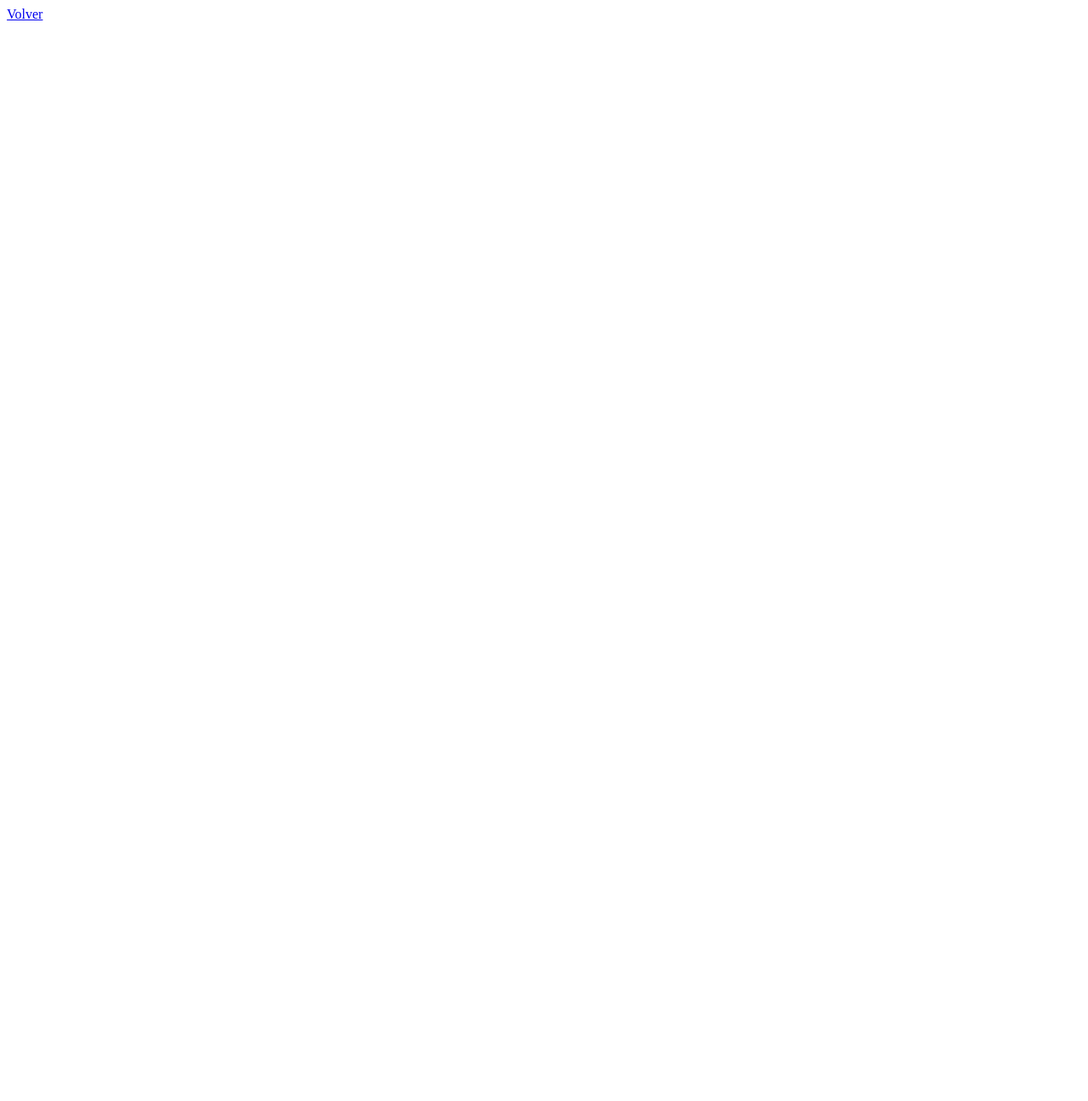
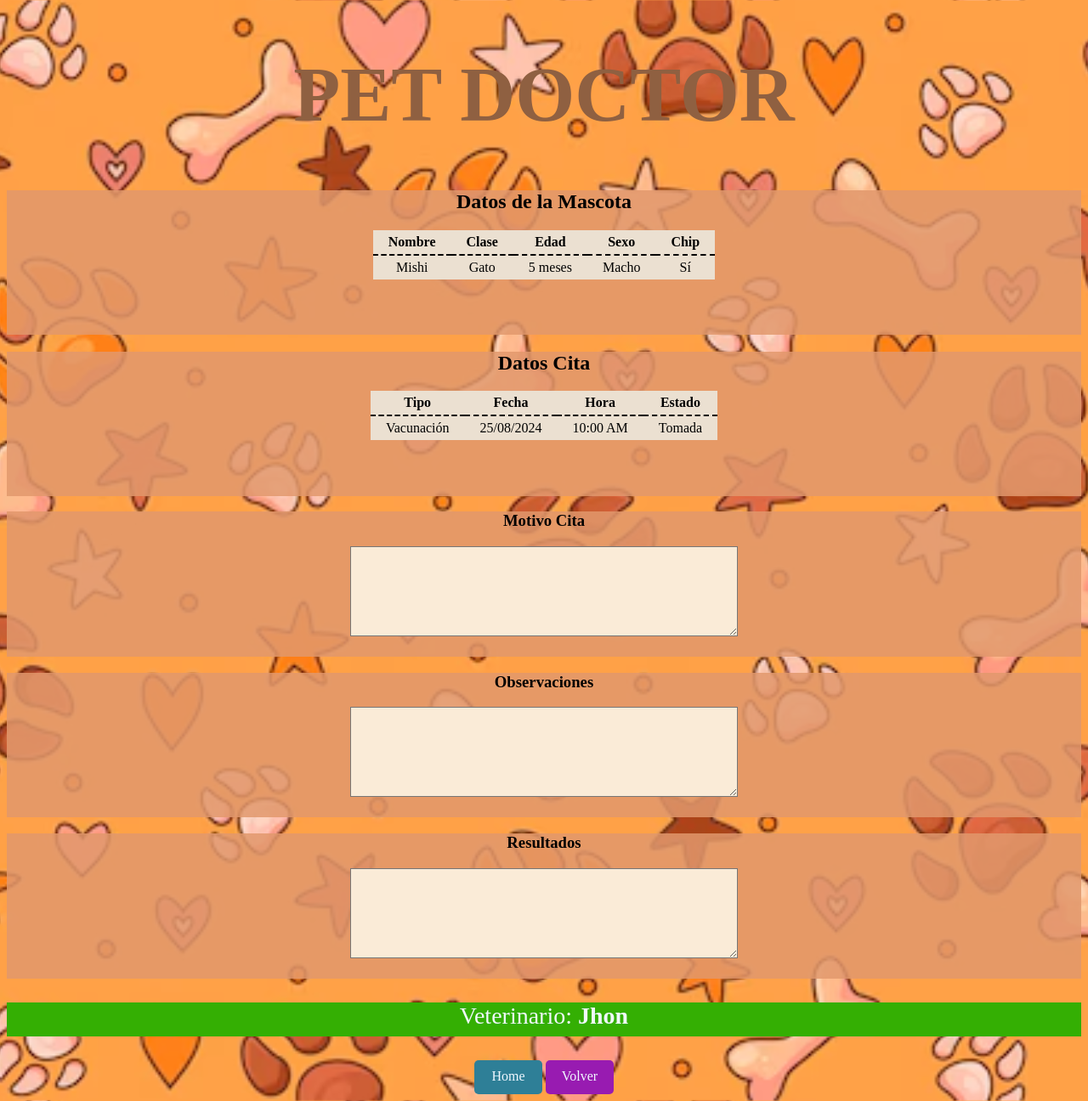
Before and after one commit to cristcha/proyecto_curso_frontend, a plain HTML site: page static/html/consultaCita.html in a window 1280 px wide. Shown: the whole page at 85% size. Before the commit the page ends 800 px from the top, so only its background shows below. Drawn offline with Linux system fonts and the light colour scheme; files that its build step writes are made by us from their sources.

Commit message:
Implementación y diseño de las secciones consultar y consultar cita, cambios menores consultar usuario

```diff
--- a/css/consultaCita.css
+++ b/css/consultaCita.css
@@ -0,0 +1,86 @@
+body {
+    text-align: center;
+    background-image: url("../static/img/home.jpg");
+    background-size: cover;
+    background-position: center;
+}
+
+h1 {
+    text-align: center;
+    color: #8f6041;
+    font-size: 90px;
+    font-weight: 900;
+}
+
+div {
+    background-color: rgba(226, 152, 109, 0.842);
+    padding-bottom: 20px;
+}
+
+#datosMascota, #datosCita {
+    height: 150px;
+}
+
+table, td, tr, th {
+    width: auto;
+    border-collapse: collapse;
+    background-color: rgba(235, 225, 211, 0.801);
+}
+
+th, td {
+    padding: 5px 18px;
+}
+
+th {
+    border-bottom: 2px dashed black;
+}
+
+table {
+    margin: 0 auto;
+}
+
+div textarea {
+    width: 450px;
+    height: 100px;
+    background-color: antiquewhite;
+}
+
+#b-home {
+    display: inline-block;
+    background-color: rgb(46, 127, 151);
+    color: aliceblue;
+    width: 80px;
+    height: 30px;
+    text-align: center;
+    padding-top: 10px;
+    text-decoration: none;
+    border-radius: 5px;
+}
+
+p {
+    font-size: 28px;
+    background-color: rgb(52, 175, 3);
+    color: aliceblue;
+    height: 40px;
+}
+
+#b-home:hover {
+    background-color: rgb(76, 145, 167);
+    cursor: pointer;
+}
+#b-volver {
+    display: inline-block;
+    background-color: rgb(152, 27, 177);
+    color: aliceblue;
+    width: 80px;
+    height: 30px;
+    text-align: center;
+    padding-top: 10px;
+    text-decoration: none;
+    border-radius: 5px;
+}
+
+#b-volver:hover {
+    background-color: rgb(59, 21, 90);
+    cursor: pointer;
+}
--- a/css/consultaUsuario.css
+++ b/css/consultaUsuario.css
@@ -44,10 +44,12 @@ table {
 }
 
 #datos div {
-    width: 48%;
     display: inline-block;
 }
 
+#datos div:first-child {
+    margin-right: 40px;
+}
 
 input {
     margin-left: 10px;
@@ -55,20 +57,19 @@ input {
     margin-bottom: 25px;
 }
 
-a{
-    margin-top: 45px;
-    display: inline-block;
-    padding: 10px 20px;
-    font-size: 16px;
-    color: rgb(255, 255, 255);
-    background-color: #45a049; /* Color de fondo */
+.b-detalle {
+    background-color: rgb(63, 154, 228);
+    color: aliceblue;
     border: none;
+    padding: 5px;
     border-radius: 5px;
-    text-decoration: none;
-    text-align: center;
+    font-weight: bold;
+}
+
+.b-detalle:hover {
+    background-color: rgb(26, 99, 128);
     cursor: pointer;
-    }
-
+}
 .b-reagendar {
     background-color: rgb(63, 63, 228);
     color: aliceblue;
@@ -95,3 +96,36 @@ a{
     background-color: rgb(26, 26, 128);
     cursor: pointer;
 }
+
+#b-home {
+    display: inline-block;
+    background-color: rgb(46, 127, 151);
+    color: aliceblue;
+    width: 80px;
+    height: 30px;
+    text-align: center;
+    padding-top: 10px;
+    text-decoration: none;
+    border-radius: 5px;
+}
+
+#b-home:hover {
+    background-color: rgb(76, 145, 167);
+    cursor: pointer;
+}
+#b-volver {
+    display: inline-block;
+    background-color: rgb(152, 27, 177);
+    color: aliceblue;
+    width: 80px;
+    height: 30px;
+    text-align: center;
+    padding-top: 10px;
+    text-decoration: none;
+    border-radius: 5px;
+}
+
+#b-volver:hover {
+    background-color: rgb(59, 21, 90);
+    cursor: pointer;
+}
--- a/css/consultar.css
+++ b/css/consultar.css
@@ -1,9 +1,30 @@
+body {
+    background-image: url("../static/img/home.jpg");
+    background-size: cover;
+    background-position: center;
+}
+
 h1 {
     text-align: center;
-    font-size: 80px;
-    margin-top: 70px;
-    color: #200c0c9e;
+    color: #8f6041;
+    font-size: 90px;
+    font-weight: 900;
 }
+
+section div {
+    background-color: rgba(36, 123, 223, 0.425);
+    height: 250px;
+}
+
+section div:first-child {
+    margin-right: 60px;
+}
+
+h2 {
+    color: #e4e3e9;
+    background-color: rgba(8, 8, 17, 0.795);
+}
+
 
 section {
     width: 100%;
@@ -12,8 +33,9 @@ section {
 
 div {
     display: inline-block;
-    width: 40%;
+    width: 30%;
     text-align: center;
+    box-shadow: 1px 5px 10px;
 }
 
 div label {
@@ -22,4 +44,45 @@ div label {
 
 div input {
     margin-top: 20px;
+    margin-bottom: 30px;
+    height: 30px;
 }
+
+#volver {
+    margin-top: 130px;
+    width: 100%;
+    box-shadow: none;
+}
+
+.b-consultar {
+    display: inline-block;
+    background-color: rgb(18, 69, 146);
+    color: aliceblue;
+    width: 80px;
+    height: 30px;
+    text-align: center;
+    padding-top: 10px;
+    text-decoration: none;
+    border-radius: 5px;
+}
+
+.b-consultar:hover {
+    background-color: rgb(19, 52, 102);
+    cursor: pointer;
+}
+#b-volver {
+    display: inline-block;
+    background-color: rgb(152, 27, 177);
+    color: aliceblue;
+    width: 80px;
+    height: 30px;
+    text-align: center;
+    padding-top: 10px;
+    text-decoration: none;
+    border-radius: 5px;
+}
+
+#b-volver:hover {
+    background-color: rgb(59, 21, 90);
+    cursor: pointer;
+}
--- a/static/html/consultaCita.html
+++ b/static/html/consultaCita.html
@@ -1,12 +1,71 @@
 <!DOCTYPE html>
 <html lang="en">
-<head>
-    <meta charset="UTF-8">
-    <meta name="viewport" content="width=device-width, initial-scale=1.0">
+  <head>
+    <meta charset="UTF-8" />
+    <meta name="viewport" content="width=device-width, initial-scale=1.0" />
     <title>Consultar Cita</title>
-    <link rel="stylesheet" href="../css/consultaCita.css">
-</head>
-<body>
-    <a href="home.html">Volver</a>
-</body>
+    <link rel="stylesheet" href="../../css/consultaCita.css" />
+  </head>
+  <body>
+    <h1>PET DOCTOR</h1>
+    <div id="datosMascota">
+      <h2>Datos de la Mascota</h2>
+      <table>
+        <thead>
+          <tr>
+            <th>Nombre</th>
+            <th>Clase</th>
+            <th>Edad</th>
+            <th>Sexo</th>
+            <th>Chip</th>
+          </tr>
+        </thead>
+        <tbody>
+          <tr>
+            <td>Mishi</td>
+            <td>Gato</td>
+            <td>5 meses</td>
+            <td>Macho</td>
+            <td>S&iacute;</td>
+          </tr>
+        </tbody>
+      </table>
+    </div>
+    <div id="datosCita">
+      <h2>Datos Cita</h2>
+      <table>
+        <thead>
+          <tr>
+            <th>Tipo</th>
+            <th>Fecha</th>
+            <th>Hora</th>
+            <th>Estado</th>
+          </tr>
+        </thead>
+        <tbody>
+          <tr>
+            <td>Vacunaci&oacute;n</td>
+            <td>25/08/2024</td>
+            <td>10:00 AM</td>
+            <td>Tomada</td>
+          </tr>
+        </tbody>
+      </table>
+    </div>
+    <div>
+        <h3>Motivo Cita</h3>
+        <textarea name="" id=""></textarea>
+    </div>
+    <div>
+        <h3>Observaciones</h3>
+        <textarea name="" id=""></textarea>
+    </div>
+    <div>
+        <h3>Resultados</h3>
+        <textarea name="" id=""></textarea>
+    </div>
+    <p>Veterinario: <b>Jhon</b></p>
+    <a href="home.html" id="b-home">Home</a>
+    <a href="consultar.html" id="b-volver">Volver</a>
+  </body>
 </html>
```
Also changed, not shown: static/html/consultaUsuario.html (+7 -3 lines), static/html/consultar.html (+9 -5 lines).
